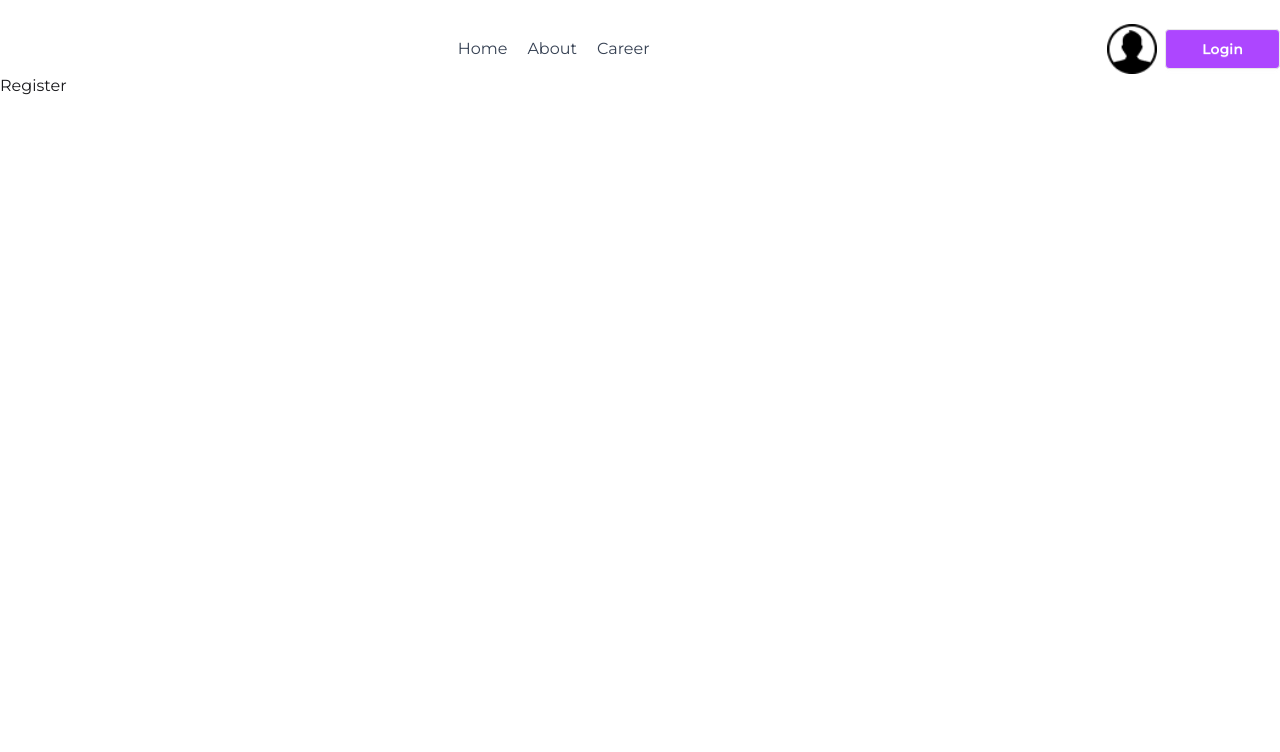
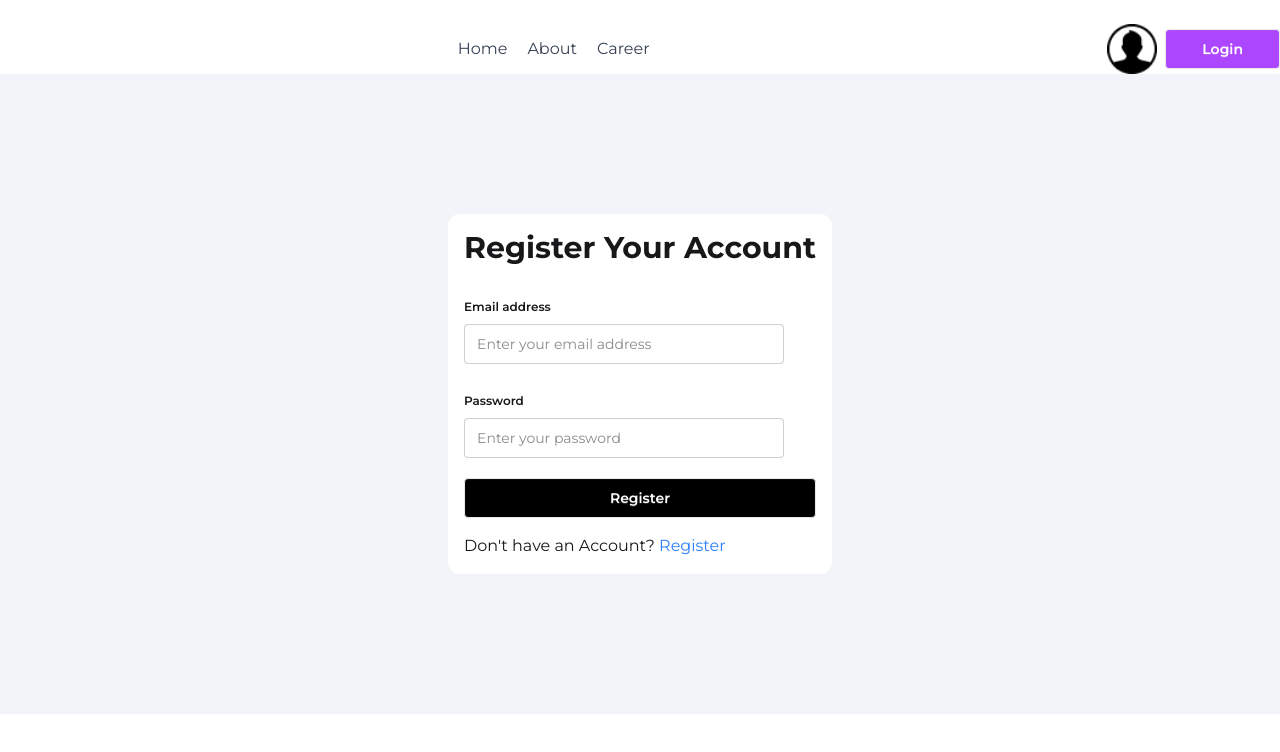
Before and after one commit to MDSOBUJMADBOR/Dragon-News, a Next.js app: page /register in a window 1280 px wide. Shown: the top 752 px of the page. Built offline with nearby package versions, Linux system fonts and the light colour scheme.

Commit message:
login page added

```diff
--- a/package.json
+++ b/package.json
@@ -14,6 +14,7 @@
     "react": "19.2.4",
     "react-dom": "19.2.4",
     "react-fast-marquee": "^1.6.5",
+    "react-hook-form": "^7.74.0",
     "react-icons": "^5.6.0"
   },
   "devDependencies": {
--- a/src/app/(auth)/login/page.jsx
+++ b/src/app/(auth)/login/page.jsx
@@ -1,11 +1,57 @@
+'use client'
+import Link from 'next/link';
 import React from 'react';
+import { useForm } from 'react-hook-form';
 
 const LoginPage = () => {
-          return (
-                    <div>
-     Login
-                    </div>
-          );
+  const {
+    register,
+    handleSubmit,
+    watch,
+     formState: { errors }
+  } = useForm()
+  console.log(errors);
+
+const handleLoginFunc = (data) => {
+// e.preventDefault();
+// const email = e.target.email.value;
+// const password = e.target.password.value;
+// console.log(email,password);
+}
+console.log( watch('email') );
+console.log( watch('password'));
+
+
+
+  return (
+    <div className='container mx-auto min-h-[80vh] flex justify-center items-center bg-slate-100'>
+      <div className='p-4 rounded-xl bg-white'>
+<h2 className='font-bold text-3xl text-center mb-6'>Login Your Account</h2>
+
+
+<form className='space-y-4' onSubmit={handleSubmit(handleLoginFunc)}>
+
+<fieldset className="fieldset">
+  <legend className="fieldset-legend">Email address</legend>
+  <input type="email" className="input" placeholder="Enter your email address" {...register("email", { required: 'Email field is required ' })} />
+  {errors.email && <p className='text-red-500 '>{errors.email.message} </p>}
+
+</fieldset>
+<fieldset className="fieldset">
+  <legend className="fieldset-legend">Password</legend>
+  <input type="password" className="input" placeholder="Enter your password" {...register("password", { required: 'Password field is required ' })} />
+  {errors.password && <p className='text-red-500 '>{errors.password.message} </p>}
+
+</fieldset>
+<button className='btn w-full bg-black text-white'>Login</button>
+
+</form>
+<p className='mt-4 '> Don't have an Account? <Link href={'/register'} className='text-blue-500'>Register</Link></p>
+
+      </div>
+
+    </div>
+  );
 };
 
 export default LoginPage;
--- a/src/app/(auth)/register/page.jsx
+++ b/src/app/(auth)/register/page.jsx
@@ -1,12 +1,57 @@
+'use client'
+import Link from 'next/link';
 import React from 'react';
+import { useForm } from 'react-hook-form';
 
 const RegisterPage = () => {
-          return (
-                    <div>
-            Register
+  const {
+    register,
+    handleSubmit,
+    watch,
+     formState: { errors }
+  } = useForm()
+  console.log(errors);
 
-                    </div>
-          );
+const handleRegisterFunc = (data) => {
+// e.preventDefault();
+// const email = e.target.email.value;
+// const password = e.target.password.value;
+// console.log(email,password);
+}
+console.log( watch('email') );
+console.log( watch('password'));
+
+
+
+  return (
+    <div className='container mx-auto min-h-[80vh] flex justify-center items-center bg-slate-100'>
+      <div className='p-4 rounded-xl bg-white'>
+<h2 className='font-bold text-3xl text-center mb-6'>Register Your Account</h2>
+
+
+<form className='space-y-4' onSubmit={handleSubmit(handleRegisterFunc)}>
+
+<fieldset className="fieldset">
+  <legend className="fieldset-legend">Email address</legend>
+  <input type="email" className="input" placeholder="Enter your email address" {...register("email", { required: 'Email field is required ' })} />
+  {errors.email && <p className='text-red-500 '>{errors.email.message} </p>}
+
+</fieldset>
+<fieldset className="fieldset">
+  <legend className="fieldset-legend">Password</legend>
+  <input type="password" className="input" placeholder="Enter your password" {...register("password", { required: 'Password field is required ' })} />
+  {errors.password && <p className='text-red-500 '>{errors.password.message} </p>}
+
+</fieldset>
+<button className='btn w-full bg-black text-white'>Register</button>
+
+</form>
+<p className='mt-4 '> Don't have an Account? <Link href={'/register'} className='text-blue-500'>Register</Link></p>
+
+      </div>
+
+    </div>
+  );
 };
 
 export default RegisterPage;
```
Also changed, not shown: src/app/not-found.jsx (line endings or trailing spaces), 1 other file (tests, documents, lock files or other folders).
